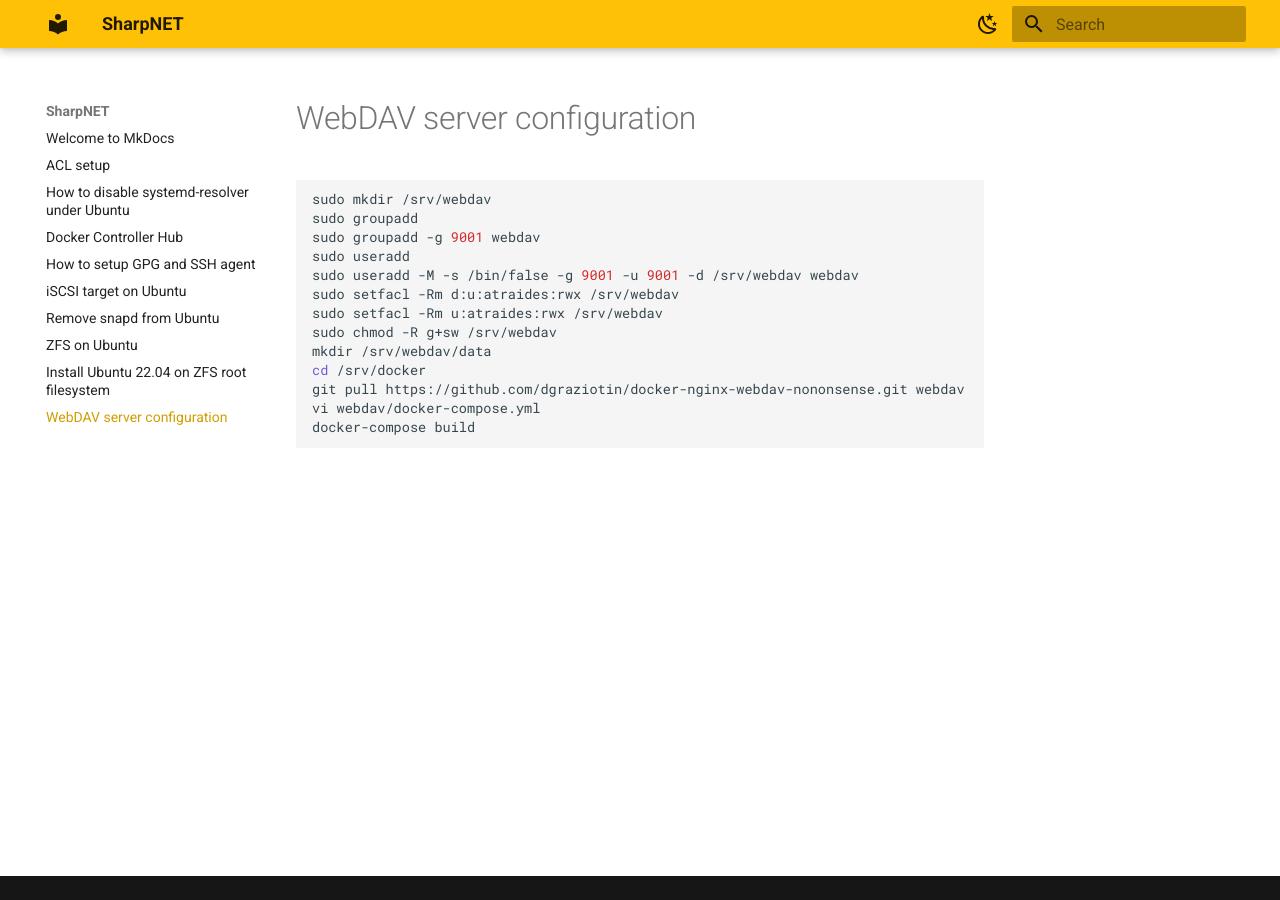
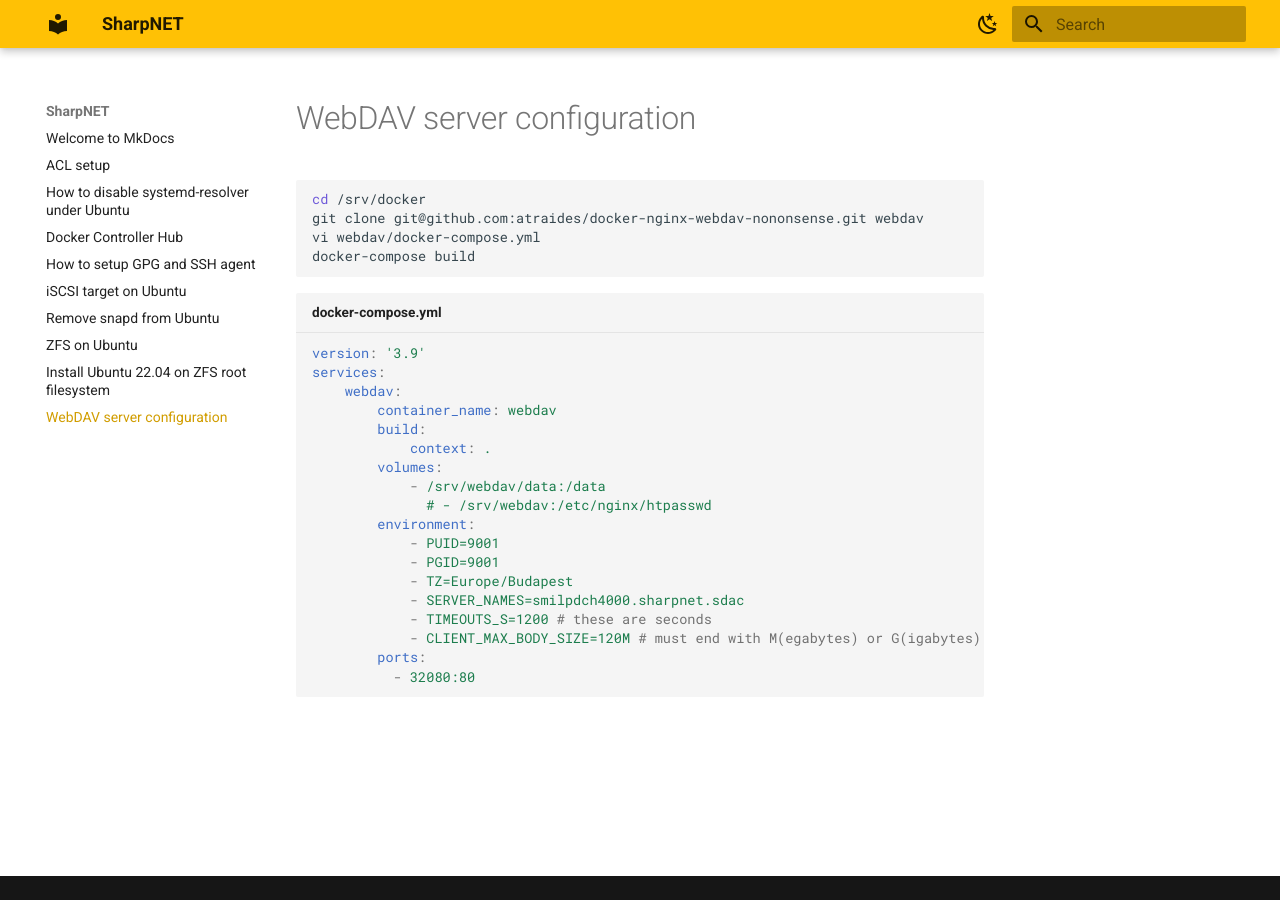
Before and after one commit to atraides/sharpnet-docs, an MkDocs documentation site: the page built from docs/webdav_server.md, in a window 1280 px wide. Built offline with MkDocs 1.6.1 and Material for MkDocs 9.7.7, drawn with Linux system fonts in a browser that asks for light colours.

Commit message:
chg: updated webdav documentation

````diff
--- a/docs/webdav_server.md
+++ b/docs/webdav_server.md
@@ -1,17 +1,29 @@
 # WebDAV server configuration
 
 ``` sh
-sudo mkdir /srv/webdav
-sudo groupadd
-sudo groupadd -g 9001 webdav
-sudo useradd
-sudo useradd -M -s /bin/false -g 9001 -u 9001 -d /srv/webdav webdav
-sudo setfacl -Rm d:u:atraides:rwx /srv/webdav
-sudo setfacl -Rm u:atraides:rwx /srv/webdav
-sudo chmod -R g+sw /srv/webdav
-mkdir /srv/webdav/data
 cd /srv/docker
-git pull https://github.com/dgraziotin/docker-nginx-webdav-nononsense.git webdav
+git clone git@github.com:atraides/docker-nginx-webdav-nononsense.git webdav
 vi webdav/docker-compose.yml
 docker-compose build
 ```
+
+```yaml title="docker-compose.yml"
+version: '3.9'
+services:
+    webdav:
+        container_name: webdav
+        build:
+            context: .
+        volumes:
+            - /srv/webdav/data:/data
+              # - /srv/webdav:/etc/nginx/htpasswd
+        environment:
+            - PUID=9001
+            - PGID=9001
+            - TZ=Europe/Budapest
+            - SERVER_NAMES=smilpdch4000.sharpnet.sdac
+            - TIMEOUTS_S=1200 # these are seconds
+            - CLIENT_MAX_BODY_SIZE=120M # must end with M(egabytes) or G(igabytes)
+        ports:
+          - 32080:80
+```
````
